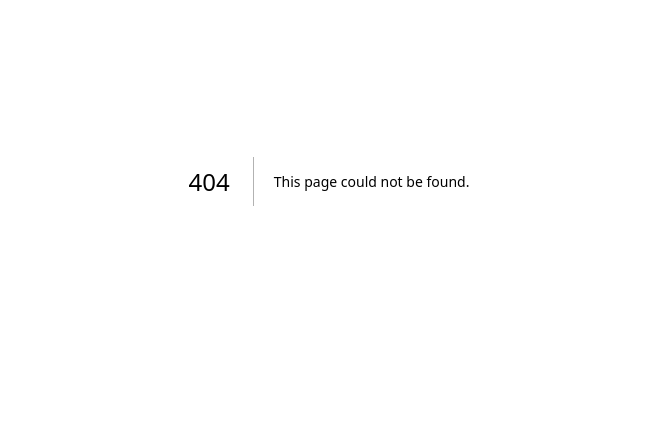
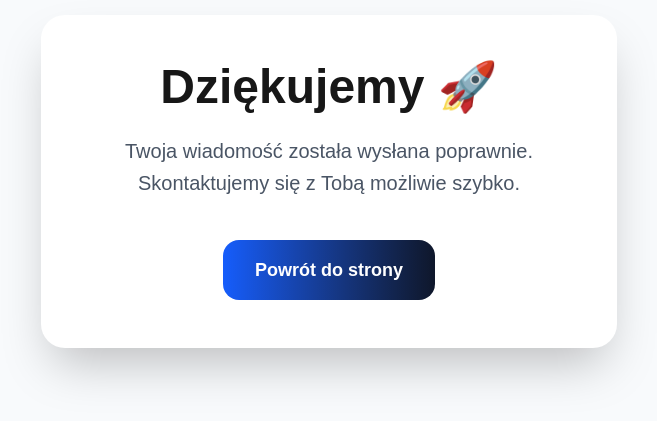
Before and after one commit to lukaszmatysiak89-debug/strefa-leadow, a Next.js app: page /success in a window 1280 px wide. Before the commit this address had no page. Shown: the part 219-640 px from the top of the page, without its empty margins (311-968 px from the left). Built offline with nearby package versions, Linux system fonts and the light colour scheme.

Commit message:
netlify forms

```diff
--- /dev/null
+++ b/app/success/page.tsx
@@ -0,0 +1,23 @@
+export default function SuccessPage() {
+  return (
+    <div className="min-h-screen flex items-center justify-center bg-slate-50 px-6">
+      <div className="bg-white rounded-3xl shadow-2xl p-12 max-w-xl text-center">
+        <h1 className="text-5xl font-black mb-6">
+          Dziękujemy 🚀
+        </h1>
+
+        <p className="text-xl text-gray-600 mb-10 leading-relaxed">
+          Twoja wiadomość została wysłana poprawnie.
+          Skontaktujemy się z Tobą możliwie szybko.
+        </p>
+
+        <a
+          href="/"
+          className="inline-block bg-gradient-to-r from-blue-600 to-slate-900 text-white px-8 py-4 rounded-2xl font-bold text-lg"
+        >
+          Powrót do strony
+        </a>
+      </div>
+    </div>
+  );
+}
```
